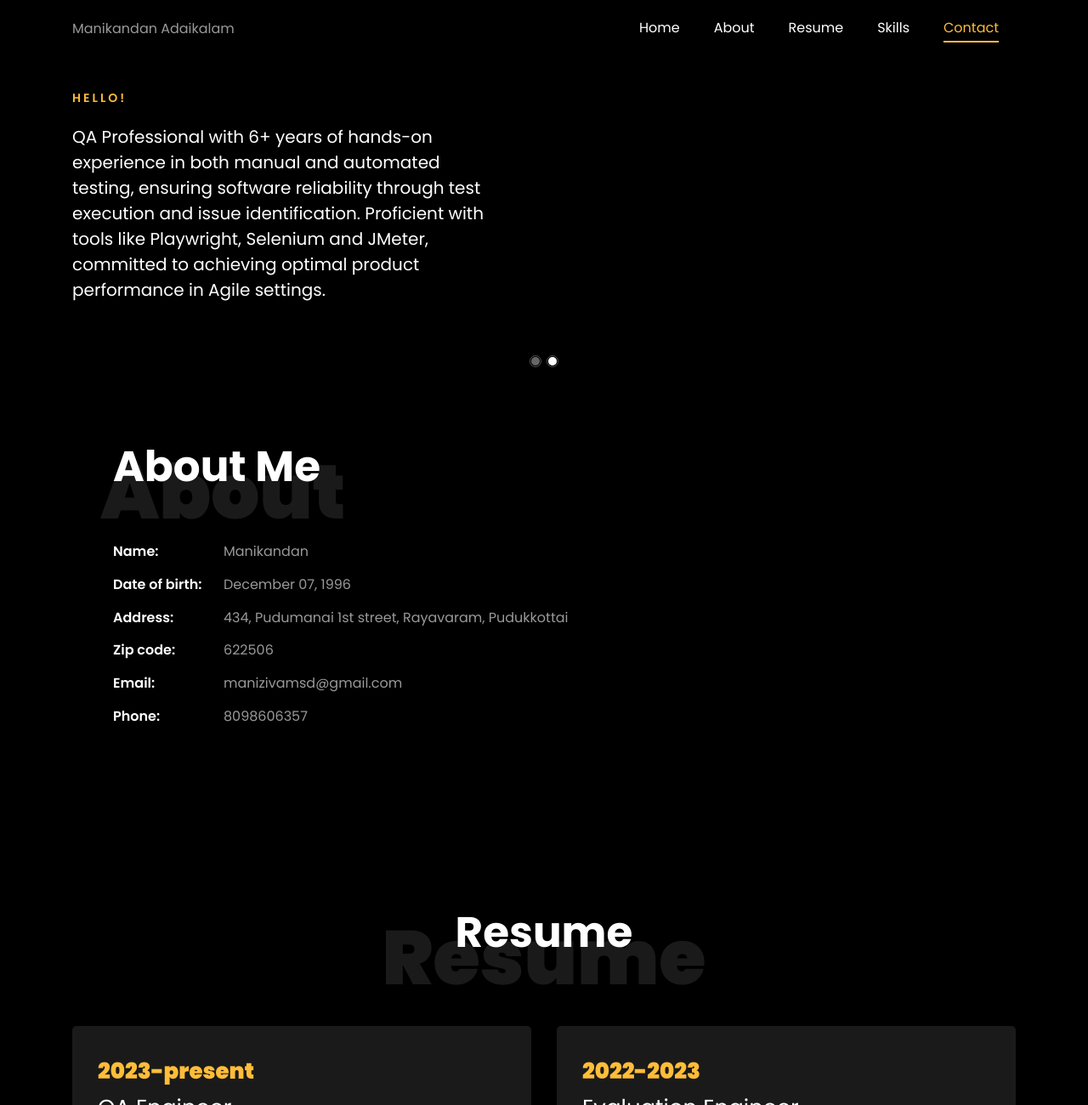
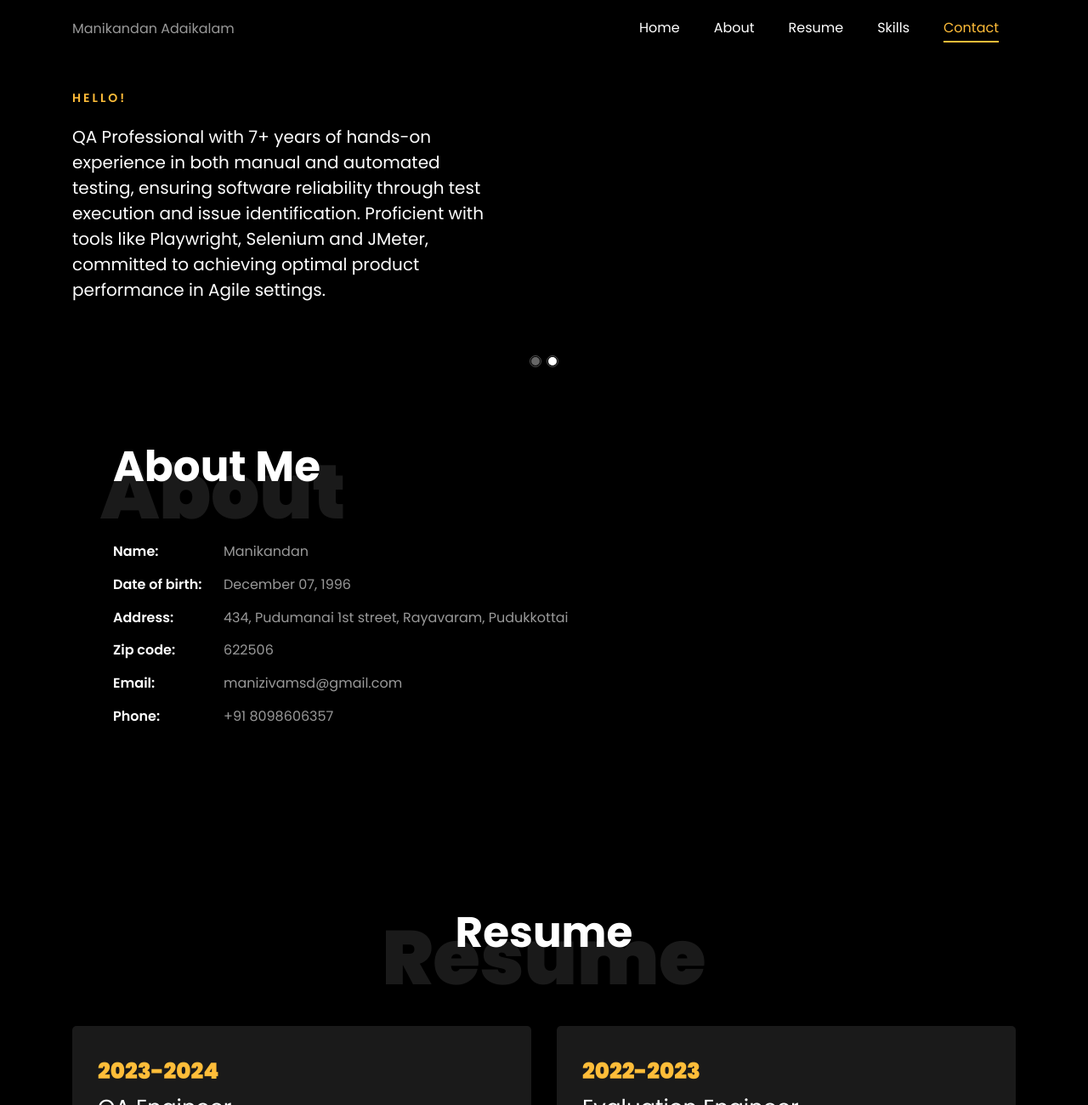
Before and after one commit to maniziva/MyPortfolio, a plain HTML site: page index.html in a window 1280 px wide. Shown: the top 1300 px of the page at 85% size. Drawn offline with Linux system fonts and the light colour scheme; files whose address does not match are found by name.

Commit message:
Latest-Info-Update

```diff
--- a/index.html
+++ b/index.html
@@ -76,7 +76,7 @@
 		          <div class="one-forth d-flex align-items-center ftco-animate" data-scrollax=" properties: { translateY: '70%' }" style="margin-top: 0vh; height: 60vh;">
 		          	<div class="text" >
 		          		<span class="subheading">Hello!</span>
-			            <h5 class="mb-4 mt-3">QA Professional with 6+ years of hands-on experience in both manual and automated testing, ensuring software reliability through test execution and issue identification. Proficient with tools like Playwright, Selenium and JMeter, committed to achieving optimal product performance in Agile settings.</h5>
+			            <h5 class="mb-4 mt-3">QA Professional with 7+ years of hands-on experience in both manual and automated testing, ensuring software reliability through test execution and issue identification. Proficient with tools like Playwright, Selenium and JMeter, committed to achieving optimal product performance in Agile settings.</h5>
 		            </div>
 		          </div>
 	        	</div>
@@ -105,7 +105,7 @@
 		            	<li class="d-flex"><span>Address:</span> <span>434, Pudumanai 1st street, Rayavaram, Pudukkottai</span></li>
 		            	<li class="d-flex"><span>Zip code:</span> <span>622506</span></li>
 		            	<li class="d-flex"><span>Email:</span> <span>manizivamsd@gmail.com</span></li>
-		            	<li class="d-flex"><span>Phone: </span> <span>8098606357</span></li>
+		            	<li class="d-flex"><span>Phone: </span> <span>+91 8098606357</span></li>
 		            </ul>
 		          </div>
 		        </div>
@@ -127,7 +127,7 @@
     		<div class="row">
     			<div class="col-md-6">
     				<div class="resume-wrap ftco-animate">
-    					<span class="date">2023-present</span>
+    					<span class="date">2023-2024</span>
     					<h2>QA Engineer</h2>
 						<span class="position">MoneyForward India, Chennai.</span>
 						<p class="mt-4">Developed and maintained automated test scripts using Playwright with TypeScript, integrated with CircleCI for continuous testing in the CI/CD pipeline. Designed and executed performance tests with JMeter to assess system stability and optimize load capacity.</p>
@@ -290,7 +290,7 @@
           			<span class="icon-phone2"></span>
           		</div>
           		<h3 class="mb-4">Contact Number</h3>
-	            <p><a href="tel:+91 8098606357">8098606357</a></p>
+	            <p><a href="tel:+91 8098606357">+91 8098606357</a></p>
 	          </div>
           </div>
           <div class="col-md-6 col-lg-3 d-flex ftco-animate">
```
Also changed, not shown: 2 other files.
